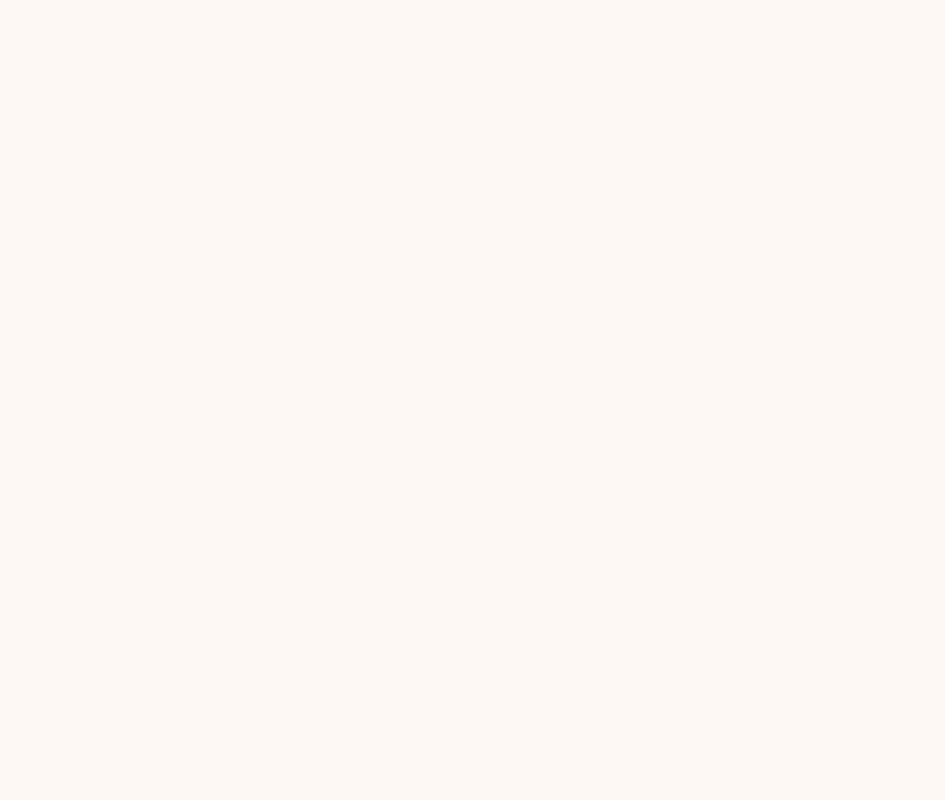
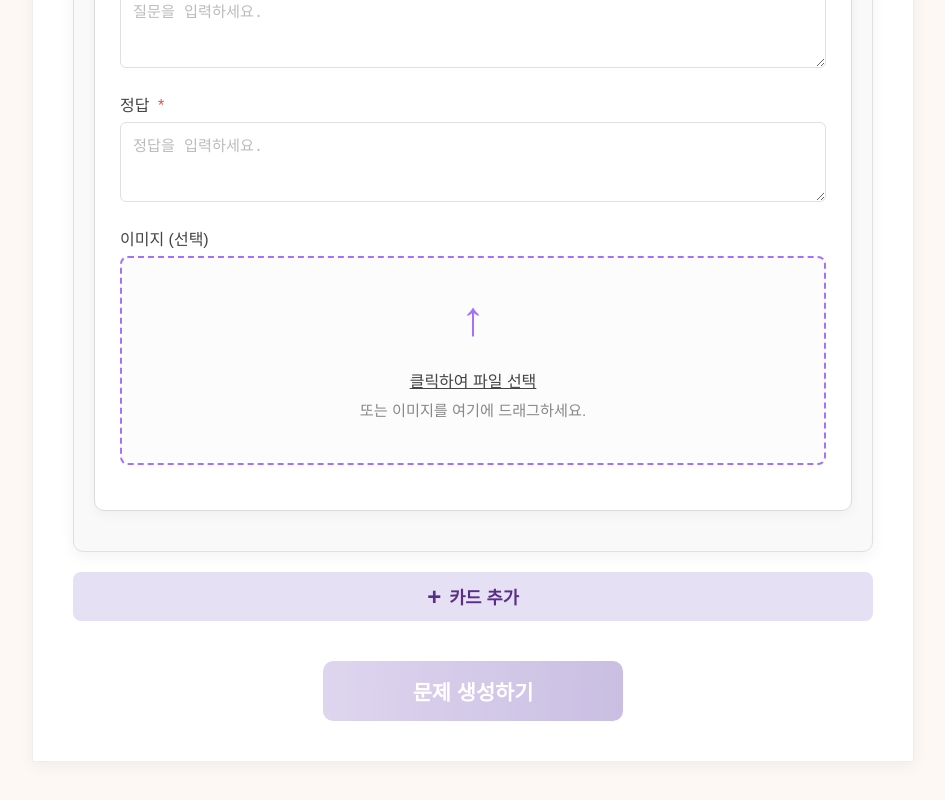
Before and after one commit to suhyun113/Mogwi, a Vue app in the folder frontend/: page /create in a window 1280 px wide. Before the commit this address led to /login. Shown: the part 1098-1898 px from the top of the page, without its empty margins (167-1112 px from the left). Before the commit the page ends 800 px from the top, so only its background shows below. Built offline with nearby package versions, Linux system fonts and the light colour scheme; no server answers.

Commit message:
Feat (frontend): 이미지 관련 api 연동

```diff
--- a/frontend/src/views/CreateView.vue
+++ b/frontend/src/views/CreateView.vue
@@ -22,7 +22,8 @@
             @update:question="value => updateCardField(index, 'question', value)"
             @update:answer="value => updateCardField(index, 'answer', value)"
             @update:image_url="value => updateCardField(index, 'image_url', value)"
-            @update:image_file="file => handleImageFile(index, file)" @remove-card="removeCard(index)"
+            @update:image_file="file => handleImageFile(index, file)"
+            @remove-card="removeCard(index)"
           />
         </div>
         <button @click="addCard" class="add-card-btn">
@@ -34,9 +35,11 @@
         <p v-if="submitError" class="error-msg">{{ submitError }}</p>
         <button
           @click="createProblem"
-          :disabled="!isFormValid || isUploadingImages" class="create-problem-btn"
+          :disabled="!isFormValid || isUploadingImages"
+          class="create-problem-btn"
         >
-          {{ isUploadingImages ? '이미지 업로드 중...' : '문제 생성하기' }} </button>
+          {{ isUploadingImages ? '이미지 업로드 중...' : '문제 생성하기' }}
+        </button>
       </div>
     </div>
   </div>
@@ -65,7 +68,7 @@ export default {
     const loading = ref(true);
     const error = ref(null);
     const submitError = ref('');
-    const isUploadingImages = ref(false); // NEW: Track image upload status
+    const isUploadingImages = ref(false);
 
     const allCategories = ref([]);
 
@@ -74,13 +77,14 @@ export default {
       description: '',
       is_public: true,
       selectedTags: [],
-      cards: [{ id: 1, question: '', answer: '', image_url: '', image_file: null }] // ADDED image_file
+      cards: [{ id: 1, question: '', answer: '', image_url: '', image_file: null }]
     });
 
     let nextCardId = 2;
 
     const fetchCategories = async () => {
       try {
+        // Axios 기본 URL 설정 (main.js 또는 여기에 설정)
         const response = await axios.get('/api/categories');
         allCategories.value = response.data.sort((a, b) => a.id - b.id);
       } catch (err) {
@@ -98,8 +102,9 @@ export default {
       if (!problem.value.title.trim()) {
         return false;
       }
-      if (problem.value.selectedTags.length === 0) {
-        return false;
+      // 태그는 최소 1개 이상, 최대 3개
+      if (problem.value.selectedTags.length === 0 || problem.value.selectedTags.length > 3) {
+          return false;
       }
       if (problem.value.cards.length === 0) {
         return false;
@@ -114,7 +119,7 @@ export default {
     });
 
     const addCard = () => {
-      problem.value.cards.push({ id: nextCardId++, question: '', answer: '', image_url: '', image_file: null }); // Initialize image_file
+      problem.value.cards.push({ id: nextCardId++, question: '', answer: '', image_url: '', image_file: null });
     };
 
     const removeCard = (index) => {
@@ -129,62 +134,61 @@ export default {
       problem.value.cards[index][field] = value;
     };
 
-    // NEW: Handler for when a file is selected in CardInput
     const handleImageFile = (index, file) => {
       problem.value.cards[index].image_file = file;
-      // The image_url for preview is already handled by CardInput and emitted via update:image_url
     };
 
-    // NEW: Function to upload images before problem creation
     const uploadImages = async () => {
         isUploadingImages.value = true;
-        submitError.value = ''; // Clear previous errors
+        submitError.value = '';
 
         const uploadPromises = problem.value.cards.map(async (card, index) => {
             if (card.image_file) {
                 const formData = new FormData();
-                formData.append('image', card.image_file);
+                // 백엔드 FileUploadController의 @RequestParam("file")과 일치시켜야 함
+                formData.append('file', card.image_file);
 
                 try {
-                    // Replace with your actual image upload API endpoint
-                    // Example: await axios.post('/api/upload-image', formData, { headers: { 'Content-Type': 'multipart/form-data' } });
-                    // For now, simulating an upload. In a real app, this would be an actual API call.
-                    console.log(`Uploading image for card ${index + 1}...`);
-                    // This is a placeholder. You NEED to implement a backend endpoint
-                    // that accepts a file upload and returns its public URL.
+                    // TODO: 실제 백엔드 서버 URL과 포트로 변경하세요!
+                    // 예시: 'http://localhost:8000/api/upload-image' 또는 '/api/upload-image' (proxy 설정 사용 시)
                     const response = await axios.post('/api/upload-image', formData, {
                         headers: {
                             'Content-Type': 'multipart/form-data'
                         }
                     });
 
-                    // Assuming your backend returns { imageUrl: '...' }
-                    card.image_url = response.data.imageUrl;
-                    card.image_file = null; // Clear the file after successful upload
+                    if (response.data.status === 'OK' && response.data.imageUrl) {
+                        card.image_url = response.data.imageUrl; // 서버에서 반환된 URL로 업데이트
+                        card.image_file = null; // 업로드 완료된 파일 객체는 제거
+                        console.log(`Card ${index + 1} image uploaded successfully:`, card.image_url);
+                    } else {
+                        console.error(`이미지 업로드 실패: 카드 ${index + 1} -`, response.data.message);
+                        submitError.value = `카드 ${index + 1} 이미지 업로드에 실패했습니다: ${response.data.message || '알 수 없는 오류'}`;
+                        throw new Error(`이미지 업로드 실패: ${response.data.message || '알 수 없는 오류'}`);
+                    }
                 } catch (uploadErr) {
-                    console.error(`Image upload failed for card ${index + 1}:`, uploadErr);
-                    submitError.value = `카드 ${index + 1} 이미지 업로드에 실패했습니다.`;
-                    // If an image fails to upload, you might want to prevent problem creation
-                    // or allow it but with a null image URL. For this example, we'll stop.
-                    throw new Error(`Image upload failed for card ${index + 1}`);
+                    console.error(`카드 ${index + 1} 이미지 업로드 중 오류 발생:`, uploadErr);
+                    // Network errors or server errors will also be caught here
+                    submitError.value = `카드 ${index + 1} 이미지 업로드 중 오류가 발생했습니다: ${uploadErr.message || '네트워크 오류'}`;
+                    throw uploadErr; // Propagate the error to stop Promise.all
                 }
             }
         });
 
         try {
             await Promise.all(uploadPromises);
-            isUploadingImages.value = false;
             return true; // All images uploaded successfully
         } catch (e) {
-            isUploadingImages.value = false;
-            // The error message is already set by individual upload failures
+            // An error occurred during one of the image uploads, error message already set
             return false; // Image upload failed
+        } finally {
+            isUploadingImages.value = false; // 이미지 업로드 상태 종료
         }
     };
 
     const createProblem = async () => {
       if (!isFormValid.value) {
-        submitError.value = '모든 필수 정보를 입력하고, 각 카드에 질문과 정답을 입력해주세요.';
+        submitError.value = '모든 필수 정보를 입력하고, 각 카드에 질문과 정답을 입력해주세요. 태그는 1~3개 선택해야 합니다.';
         return;
       }
 
@@ -195,27 +199,27 @@ export default {
       }
 
       submitError.value = '';
-      isUploadingImages.value = true; // Start global upload indicator
+      // isUploadingImages는 uploadImages 함수 내부에서 관리되므로 여기서 직접 true로 설정할 필요 없음
 
-      // First, upload all images
+      // 1. 모든 이미지 업로드
       const imagesUploaded = await uploadImages();
       if (!imagesUploaded) {
-          isUploadingImages.value = false;
-          // Error message already set by uploadImages
+          // 이미지 업로드 실패 시 이미 submitError가 설정되어 있으므로 추가 처리 없음
           return;
       }
 
+      // 2. 모든 이미지 URL이 설정된 최종 문제 데이터를 서버에 전송
       try {
         const payload = {
           title: problem.value.title,
           author_id: currentUserId.value,
           description: problem.value.description,
-          is_public: problem.value.is_public ? 1 : 0,
-          categories: problem.value.selectedTags,
+          is_public: problem.value.is_public ? 1 : 0, // 백엔드에서 Integer로 받으므로 1 또는 0으로 변환
+          categories: problem.value.selectedTags, // 이미 ID 배열
           cards: problem.value.cards.map(card => ({
             question: card.question,
             answer: card.answer,
-            image_url: card.image_url || null // Use the final URL, which might be from upload or kept null
+            image_url: card.image_url || null // 업로드된 URL 또는 null
           }))
         };
 
@@ -223,7 +227,7 @@ export default {
 
         if (response.data.status === 'OK') {
           alert('문제가 성공적으로 생성되었습니다!');
-          router.push({ name: 'MyStudy' });
+          router.push({ name: 'MyStudy' }); // 이름으로 라우트 이동
         } else {
           submitError.value = response.data.message || '문제 생성에 실패했습니다.';
         }
@@ -235,15 +239,15 @@ export default {
           submitError.value = '문제 생성 중 알 수 없는 오류가 발생했습니다.';
         }
       } finally {
-        isUploadingImages.value = false; // End global upload indicator
+        // 문제 생성 완료 후에도 isUploadingImages를 false로 설정 (uploadImages에서 이미 했지만 한 번 더 확인)
+        isUploadingImages.value = false;
       }
     };
 
     onMounted(() => {
       fetchCategories();
       if (!isLoggedIn.value) {
-        alert('로그인 후 문제 생성이 가능합니다.');
-        router.push('/login');
+        // router.push('/login'); // 이미 watch에서 처리하고 있으므로 중복 가능
       }
     });
 
@@ -258,14 +262,14 @@ export default {
       loading,
       error,
       submitError,
-      isUploadingImages, // Return new state
+      isUploadingImages,
       allCategories,
       problem,
       isFormValid,
       addCard,
       removeCard,
       updateCardField,
-      handleImageFile, // Return new handler
+      handleImageFile,
       createProblem
     };
   }
@@ -273,7 +277,7 @@ export default {
 </script>
 
 <style scoped>
-/* Your existing styles remain, with added .form-input-file and .clear-image-btn styles */
+/* 기존 스타일은 동일하게 유지됩니다. */
 .create-view {
   display: flex;
   flex-direction: column;
```
